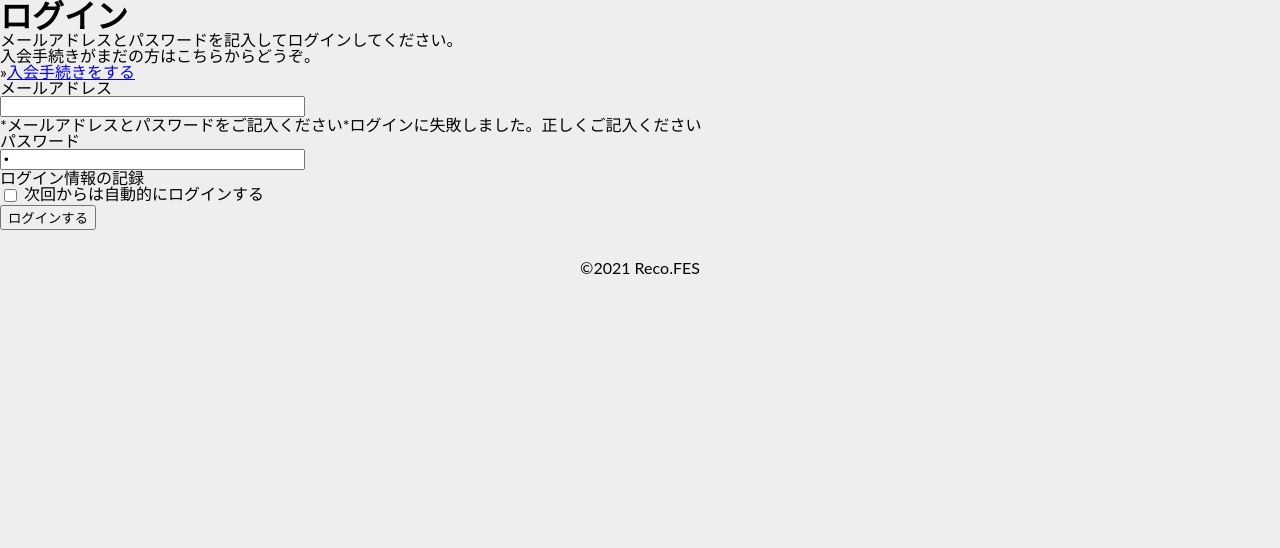
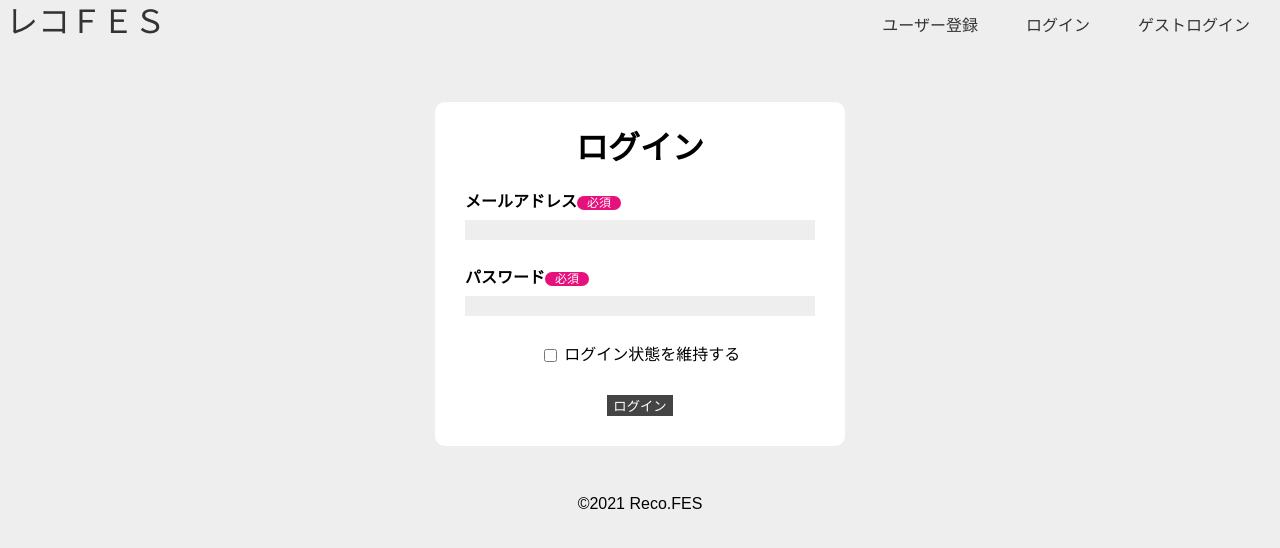
Before and after one commit to Kuma-inataku/portfolio-php-recofes, a PHP site: page /login.php in a window 1280 px wide. Shown: the top 548 px of the page. Run offline with PHP 8.4, Linux system fonts and the light colour scheme.

Commit message:
[add]ログイン画面の作成

```diff
--- a/css/home.css
+++ b/css/home.css
@@ -86,3 +86,54 @@ h2{
 /* [END]カードリンク*/
 
 /* [END]直近の投稿 */
+
+
+/* ------------------ログイン画面---------------------- */
+
+.wrap{
+  display: flex;
+  justify-content: center;
+  align-items: center;
+  margin: 50px 0px;
+}
+.container{
+  padding: 30px;
+  border-radius: 10px;
+  background: #fff;
+}
+.container h1{
+  text-align: center;
+  margin-bottom: 30px ;
+}
+.content .subtitle{
+  font-weight: bold;
+  margin-bottom:10px ;
+}
+.content .corner{
+  margin-bottom: 30px;
+}
+.content .corner input{
+  background: #eee;
+  border: none;
+  font-size: 16px;
+}
+.subtitle .must{
+  font-weight: normal;
+  color: #fff;
+  background-color: #E5117C;
+  border-radius: 10px;
+  font-size: 12px;
+  padding: 0 10px;
+}
+.content .save_login{
+  margin-bottom: 30px;
+  text-align: center;
+}
+.content .go_login{
+  text-align: center;
+}
+.content .go_login input{
+  border: none;
+  background-color: #444;
+  color: #fff;
+}
--- a/css/style.css
+++ b/css/style.css
@@ -29,7 +29,7 @@ time, mark, audio, video {
 body {
     line-height:1;
     width: 100%;
-    font-family: Lato, sans-serif;;
+    font-family: "Hiragino Kaku Gothic Pro", "ヒラギノ角ゴ Pro W3", "Hiragino Sans W3", ヒラギノ角ゴシック, Meiryo, メイリオ, Osaka, "MS PGothic", arial, helvetica, sans-serif;
     margin: 0 auto;
     background-color: #EEEEEE;
 }
--- a/login.php
+++ b/login.php
@@ -3,47 +3,63 @@
 <head>
   <meta charset="UTF-8">
   <meta name="viewport" content="width=device-width, initial-scale=1.0">
-  <title>Document</title>
+  <title>レコフェス</title>
   <link rel="stylesheet" type="text/css" href="css/style.css">
   <link rel="stylesheet" type="text/css" href="css/home.css">
 </head>
 <body>
-  <div id="wrap">
-    <div id="head">
+<header>
+    <nav>
+      <ul>
+        <li class="nav_home">
+            レコＦＥＳ
+        </li>
+        <li>
+          <a href="#">ユーザー登録</a>
+        </li>
+        <li>
+          <a href="about">ログイン</a>
+        </li>
+        <li>
+          <a href="skills">ゲストログイン</a>
+        </li>
+      </ul>
+    </nav>
+  </header>
+  <div class="wrap">
+    <div class="container">
       <h1>ログイン</h1>
-    </div>
-    <div id="content">
-      <div id="lead">
-        <p>メールアドレスとパスワードを記入してログインしてください。</p>
-        <p>入会手続きがまだの方はこちらからどうぞ。</p>
-        <p>&raquo;<a href="join/">入会手続きをする</a></p>
-      </div>
-      <form action="" method="post">
-        <dl>
-          <dt>メールアドレス</dt>
-          <dd>
+      <div class="content">
+        <form action="" method="post">
+          <div class="corner">
+            <p class="subtitle">メールアドレス<span class="must">必須</span></p>
             <input type="text" name="email" size="35" maxlength="255" value=" " />
+            <!-- <div>
               <p class="error">*メールアドレスとパスワードをご記入ください</
               <p class="error">*ログインに失敗しました。正しくご記入ください</p>
-          </dd>
-          <dt>パスワード</dt>
-          <dd>
-            <input type="password" name="password" size="35" maxlength="255" value=" " />
-          </dd>
-          <dt>ログイン情報の記録</dt>
-          <dd>
+            </div> -->
+          </div>
+          <div class="corner">
+            <p class="subtitle">パスワード<span class="must">必須</span></p>
+            <div>
+              <input type="password" name="password" size="35" maxlength="255" value="" />
+            </div>
+          </div>
+          <!-- 余裕あれば実装 -->
+          <div class="save_login">
             <input id="save" type="checkbox" name="save" value="on">
-            <label for="save">次回からは自動的にログインする</label>
-          </dd>
-        </dl>
-        <div>
-          <input type="submit" value="ログインする" />
-        </div>
-      </form>
+            <label for="save">ログイン状態を維持する</label>
+          </div>
+          <!-- [END]余裕あれば実装 -->
+          <div class="go_login">
+            <input type="submit" value="ログイン" />
+          </div>
+        </form>
+      </div>
     </div>
   </div>
   <footer>
-  ©2021 Reco.FES
+    ©2021 Reco.FES
   </footer>
 </body>
 </html>
```
